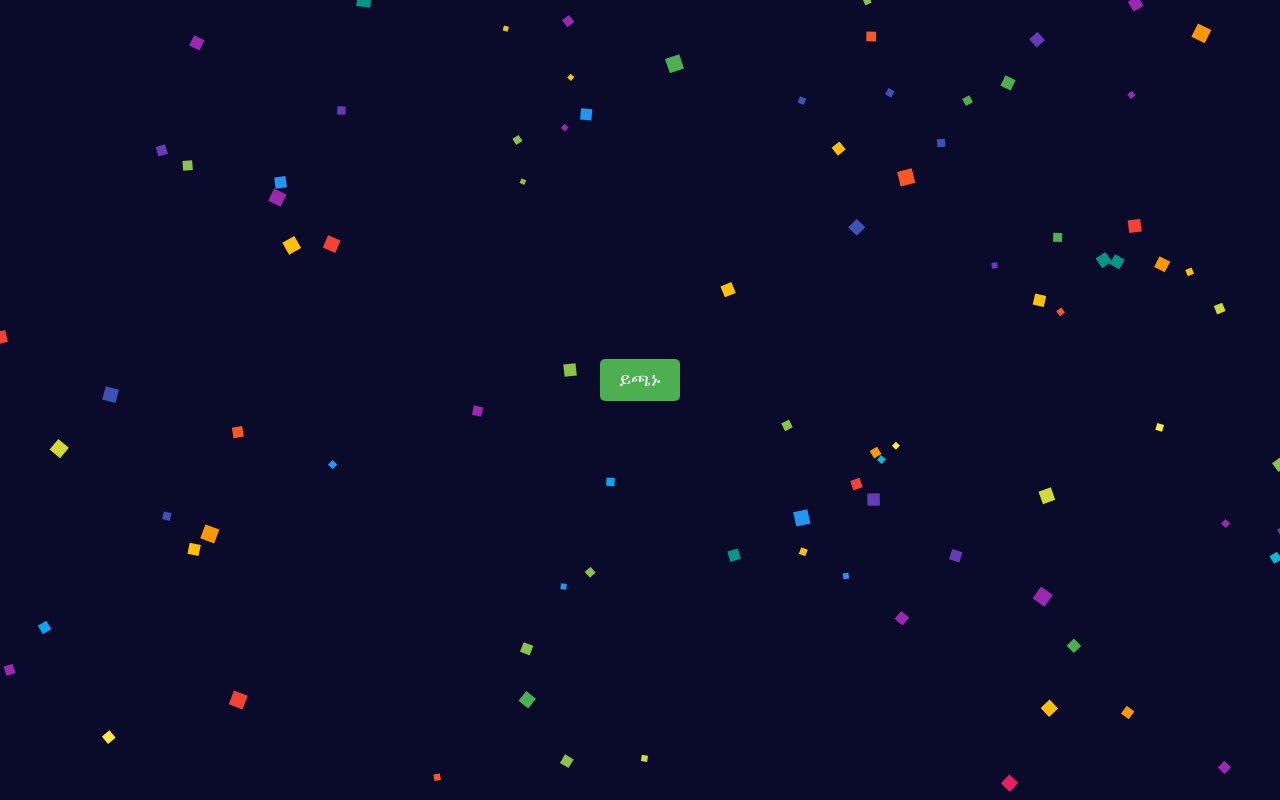
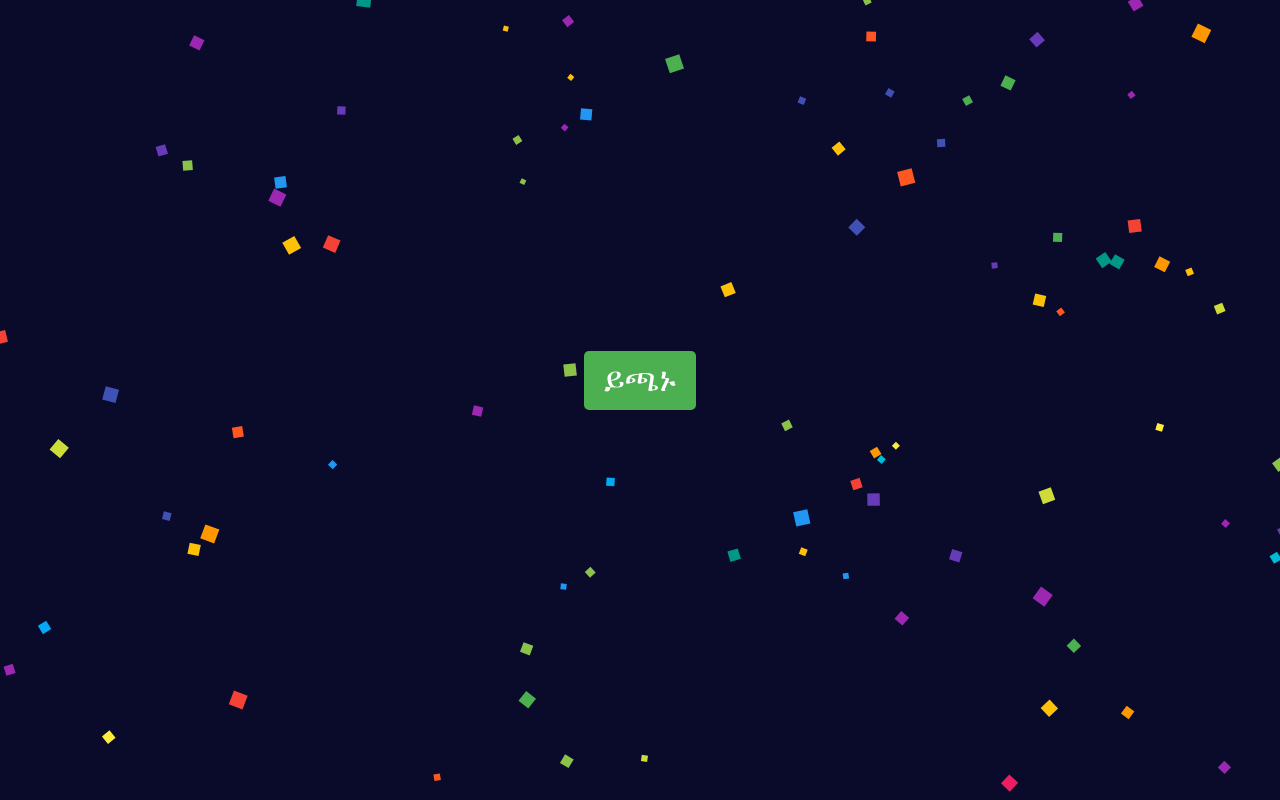
Before and after one commit to mulumanet/christmas2017msg, a plain HTML site: page index.html in a window 1280 px wide. Drawn offline with Linux system fonts and the light colour scheme.

Commit message:
Update gena2017.css

```diff
--- a/gena2017.css
+++ b/gena2017.css
@@ -24,7 +24,7 @@
             z-index: 2;
         }
         #startButton {
-            font-size: 1.2em;
+            font-size: 2.1em;
             padding: 10px 20px;
             background-color: #4CAF50;
             color: white;
```
